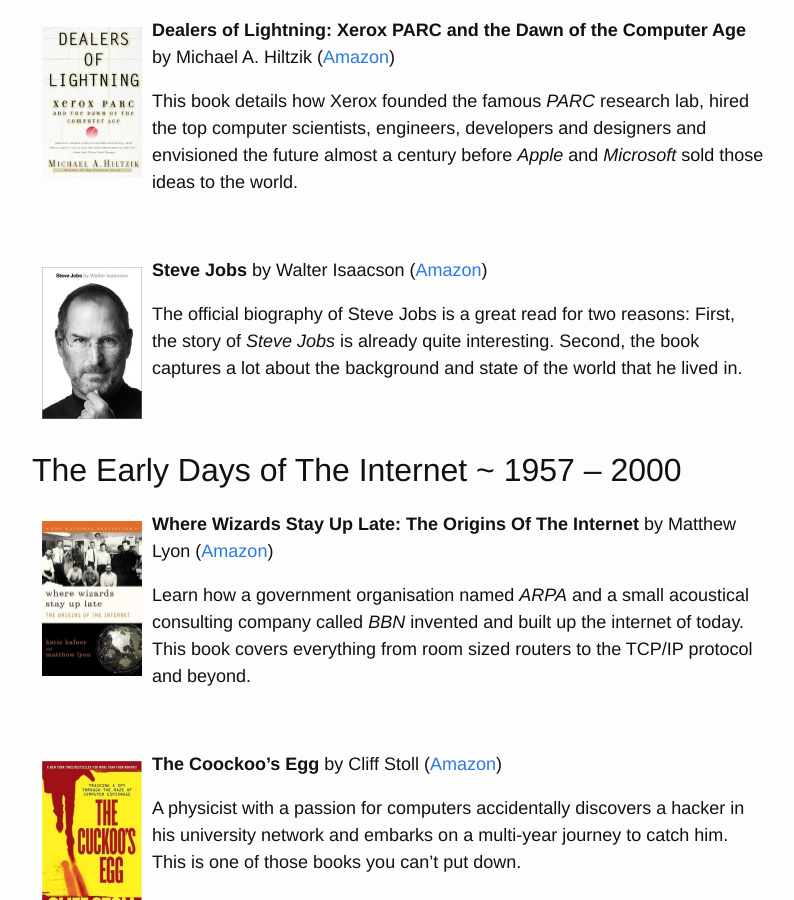
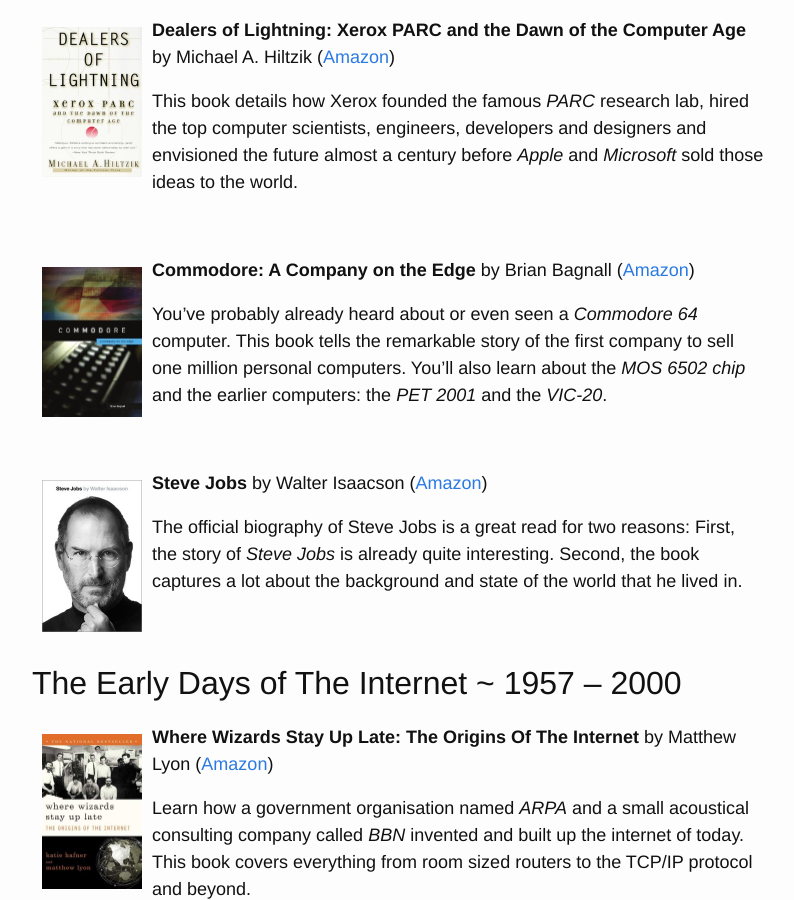
Before and after one commit to adamniedzielski/cli-nerd.com, a Jekyll site: the page built from _posts/2016-10-04-read-yourself-a-little-history-of-computing.markdown, in a window 1280 px wide and 900 px high, scrolled down 1235 px. Shown: the whole window, without its empty margins (242-1036 px from the left). Built offline with Jekyll 4.4.1, drawn with Linux system fonts in a browser that asks for light colours; comment, search, counter and statistics services are not loaded.

Commit message:
add commodore book

```diff
--- a/_posts/2016-10-04-read-yourself-a-little-history-of-computing.markdown
+++ b/_posts/2016-10-04-read-yourself-a-little-history-of-computing.markdown
@@ -50,6 +50,16 @@
 
 This book details how Xerox founded the famous *PARC* research lab, hired the top computer scientists, engineers, developers
 and designers and envisioned the future almost a century before *Apple* and *Microsoft* sold those ideas to the world.
+
+<br style="clear:left" />
+
+
+
+<img src="/images/books/commodore.jpg" style="float: left; padding: 10px;" width="100" />
+
+**Commodore: A Company on the Edge** by Brian Bagnall  ([Amazon](https://www.amazon.com/Commodore-Company-Edge-Brian-Bagnall-ebook/dp/B0087HTJNC/))
+
+You've probably already heard about or even seen a *Commodore 64* computer. This book tells the remarkable story of the first company to sell one million personal computers. You'll also learn about the *MOS 6502 chip* and the earlier computers: the *PET 2001* and the *VIC-20*.
 
 <br style="clear:left" />
 
```
